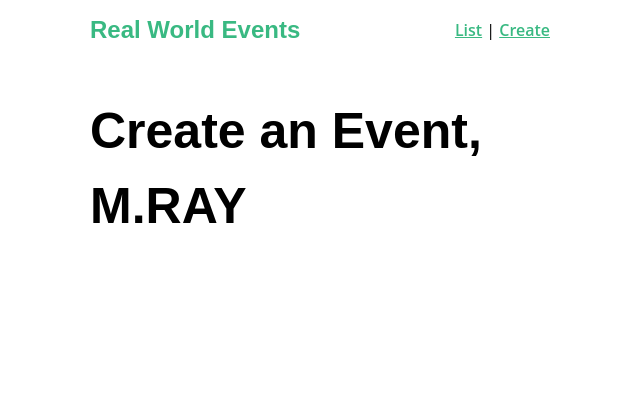
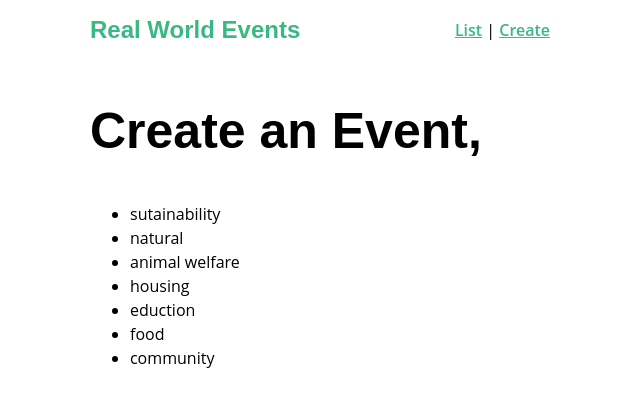
Before and after one commit to M-RAY47/real-world-vue, a Vue app: page /event/create in a window 1280 px wide. Shown: the top 406 px of the page, without its empty margins (340-980 px from the left). Built offline with nearby package versions, Linux system fonts and the light colour scheme.

Commit message:
displaying the categories

```diff
--- a/src/views/EventCreate.vue
+++ b/src/views/EventCreate.vue
@@ -1,16 +1,20 @@
 <template>
   <div>
     <h1>Create an Event, {{ userName }}</h1>
+    <ul>
+      <li v-for="cat in categories" :key="cat">{{ cat }}</li>
+    </ul>
   </div>
 </template>
 
 <script>
+import { mapState } from "vuex";
+
 export default {
-  computed: {
-    userName() {
-      return this.$store.state.user.name;
-    },
-  },
+  computed: mapState({
+    user: "user",
+    categories: "categories",
+  }),
 };
 </script>
 
```
